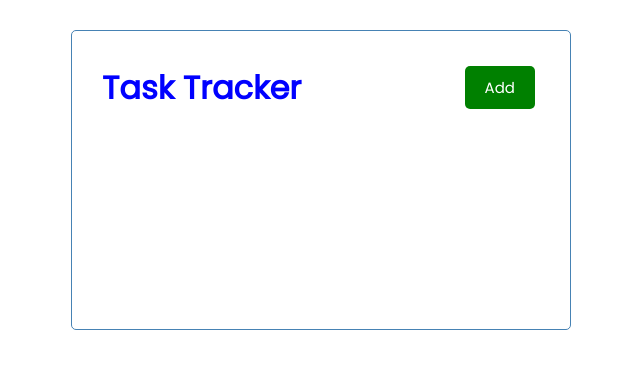
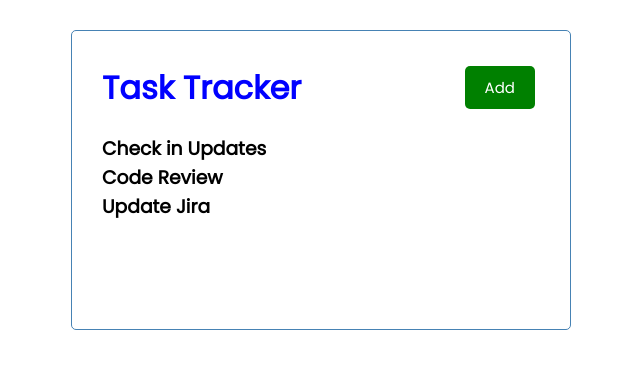
Before and after one commit to Kensaigm/React-Task-Tracker, a React (Create React App) app: page / in a window 1280 px wide. Shown: the top 368 px of the page, without its empty margins (319-959 px from the left). Built offline with nearby package versions, Linux system fonts and the light colour scheme.

Commit message:
Updated App to use Tasks

```diff
--- a/src/App.js
+++ b/src/App.js
@@ -1,9 +1,11 @@
 import Header from './components/Header'
+import Tasks from './components/Tasks';
 
 function App() {
   return (
     <div className="container">
       <Header />
+      <Tasks />
     </div>
   );
 }
--- a/src/components/Tasks.js
+++ b/src/components/Tasks.js
@@ -22,7 +22,9 @@ const tasks = [
 const Tasks = () => {
     return (
         <>
-            {tasks.map(() => ())}
+            {tasks.map((task) => (
+                <h3 key={task.id}>{task.text}</h3>
+            ))}
         </>
     )
 }
```
